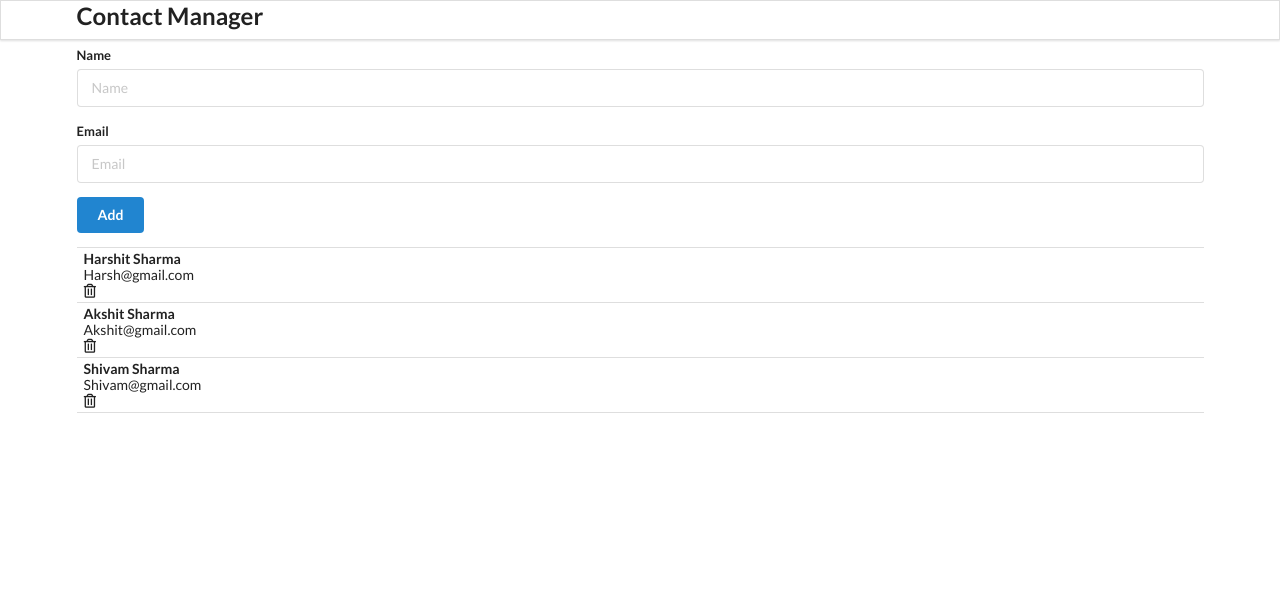
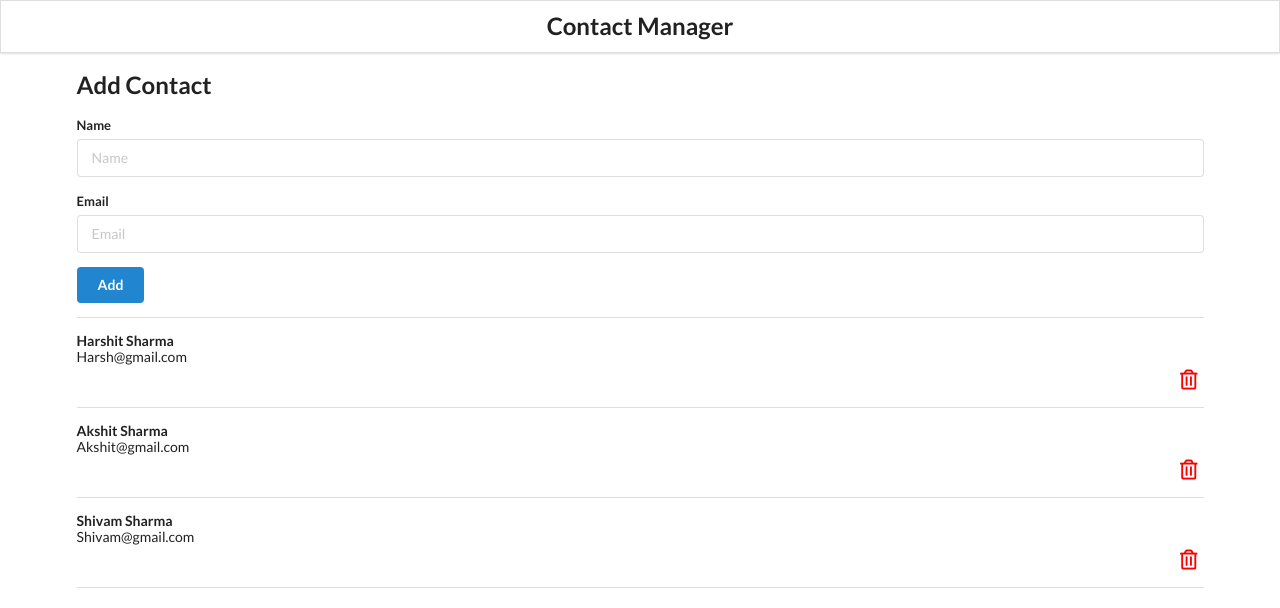
Before and after one commit to harsh007fc/Contacts, a React (Create React App) app: page / in a window 1280 px wide. Shown: the top 608 px of the page. Built offline with nearby package versions, Linux system fonts and the light colour scheme.

Commit message:
upto cardcomponent

```diff
--- a/src/App.js
+++ b/src/App.js
@@ -1,4 +1,5 @@
 import React from "react";
+import '../src/App.css'
 import Header from "./Components/Header";
 import AddContacts from "./Components/AddContacts";
 import ContactLists from "./Components/ContactLists";
--- a/src/Components/ContactCard.js
+++ b/src/Components/ContactCard.js
@@ -0,0 +1,19 @@
+import React from 'react'
+
+function ContactCard({contact}) {
+    let {id,name,mail} = contact //kyunki ek ek krke teeno aarhe hain isliye next step mein destructuring ki
+    // console.log(contact);
+    return (
+        <div className="item">
+                <div className="content">
+                    <div className="header">
+                        {name}
+                    </div>
+                    <div>{mail}</div>
+                </div>
+                <i className="trash alternate outline icon" style={{color:"red",marginTop:"7px"}}></i>
+            </div>
+    )
+}
+
+export default ContactCard
--- a/src/Components/ContactLists.js
+++ b/src/Components/ContactLists.js
@@ -1,19 +1,10 @@
 import React from 'react'
-
+import ContactCard from './ContactCard';
 function ContactLists({contacts}) {
     console.log(contacts);
     let renderContactList = contacts.map((contact)=>{
-        return(
-            <div className="item">
-                <div className="content">
-                    <div className="header">
-                        {contact.name}
-                    </div>
-                    <div>{contact.mail}</div>
-                </div>
-                <i className="trash alternate outline icon"></i>
-            </div>
-        )
+        return <ContactCard key={contact.id} contact={contact}/>
+
     })
     return (
         <div className="ui celled list">
```
